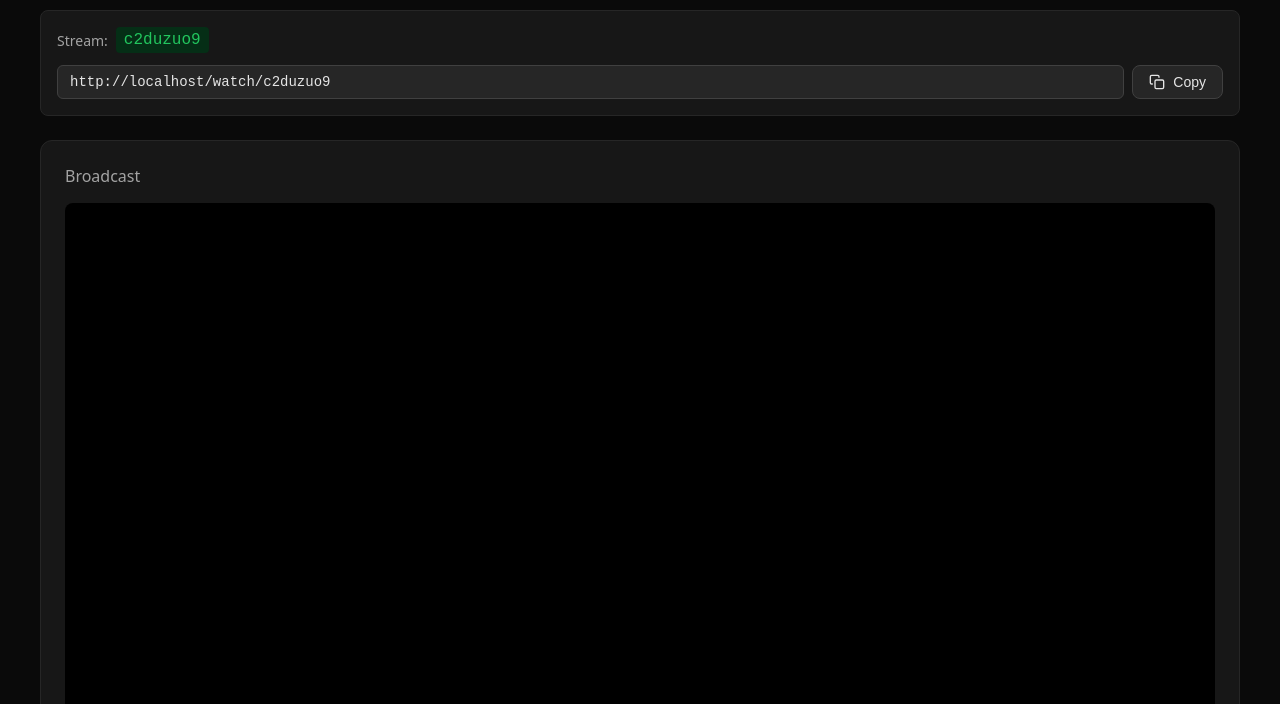
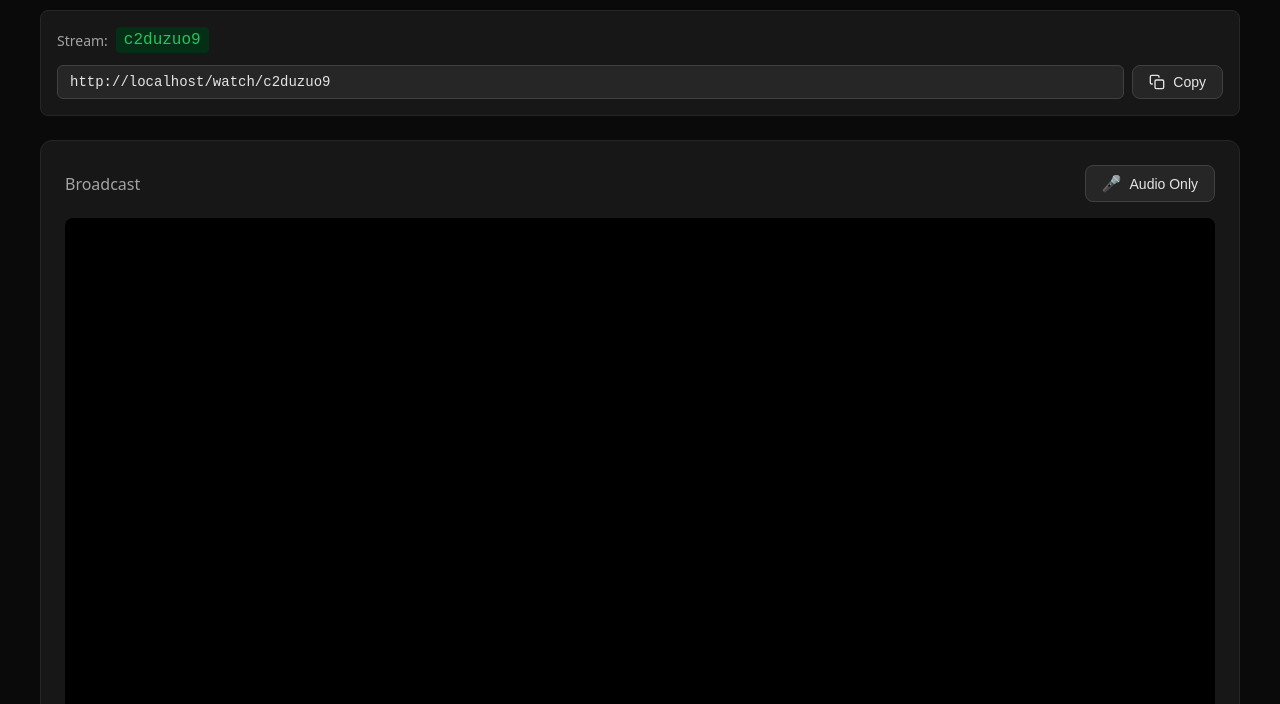
Before and after one commit to erikherz/vivoh.earth, a website built with Vite: page index.html in a window 1280 px wide. Shown: the part 96-800 px from the top of the page. Built offline with nearby package versions, Linux system fonts and the light colour scheme; files whose address does not match are found by name.

Commit message:
Remove Device label and add Audio Only option
- Hide 'Device:' text using CSS font-size trick
- Add Audio Only button to broadcast view
- Button toggles video off for audio-only streaming

```diff
--- a/index.html
+++ b/index.html
@@ -100,6 +100,29 @@
             background: #052e16;
             padding: 0.25rem 0.5rem;
             border-radius: 4px;
+        }
+
+        /* Broadcast header */
+        .broadcast-header {
+            display: flex;
+            justify-content: space-between;
+            align-items: center;
+            margin-bottom: 1rem;
+        }
+        .broadcast-header h2 {
+            margin-bottom: 0;
+        }
+        .btn-audio-only {
+            font-size: 0.8rem;
+            padding: 0.4rem 0.75rem;
+        }
+        .btn-audio-only .audio-icon {
+            font-size: 1rem;
+        }
+        .btn-audio-only.active {
+            background: linear-gradient(135deg, #f59e0b 0%, #d97706 100%);
+            border-color: #f59e0b;
+            color: #fff;
         }
 
         /* Watch view styling */
@@ -329,6 +352,13 @@
             min-width: 44px;
             min-height: 44px;
         }
+        /* Hide "Device:" label from hang-publish */
+        hang-publish > div > div:first-child {
+            font-size: 0;
+        }
+        hang-publish > div > div:first-child button {
+            font-size: 1.25rem;
+        }
 
         /* Volume slider styling */
         hang-watch input[type="range"],
@@ -472,7 +502,13 @@
             </div>
 
             <section>
-                <h2>Broadcast</h2>
+                <div class="broadcast-header">
+                    <h2>Broadcast</h2>
+                    <button id="audio-only-btn" class="btn btn-audio-only" title="Audio Only">
+                        <span class="audio-icon">🎤</span>
+                        Audio Only
+                    </button>
+                </div>
                 <hang-publish
                     audio
                     video
--- a/src/main.ts
+++ b/src/main.ts
@@ -147,10 +147,24 @@ function initBroadcastView(streamId: string) {
   }
 
   // Set stream name on publisher
-  const publisher = document.querySelector("hang-publish");
+  const publisher = document.querySelector("hang-publish") as HTMLElement & { video: boolean; device: string };
   if (publisher) {
     publisher.setAttribute("url", RELAY_URL);
     publisher.setAttribute("name", streamName);
+  }
+
+  // Audio only toggle
+  const audioOnlyBtn = document.getElementById("audio-only-btn");
+  if (audioOnlyBtn && publisher) {
+    let isAudioOnly = false;
+    audioOnlyBtn.addEventListener("click", () => {
+      isAudioOnly = !isAudioOnly;
+      publisher.video = !isAudioOnly;
+      audioOnlyBtn.classList.toggle("active", isAudioOnly);
+      if (isAudioOnly) {
+        publisher.device = "camera";
+      }
+    });
   }
 
   // New stream button
```
